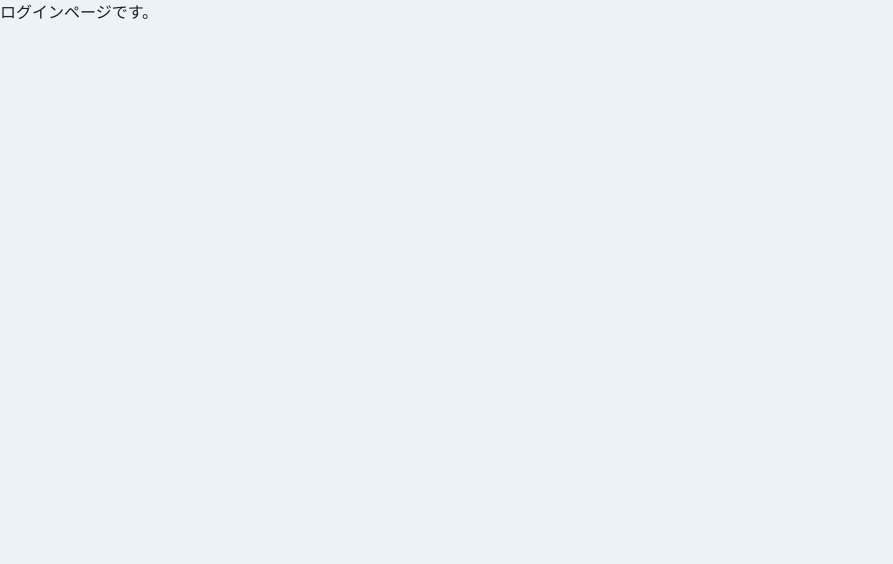
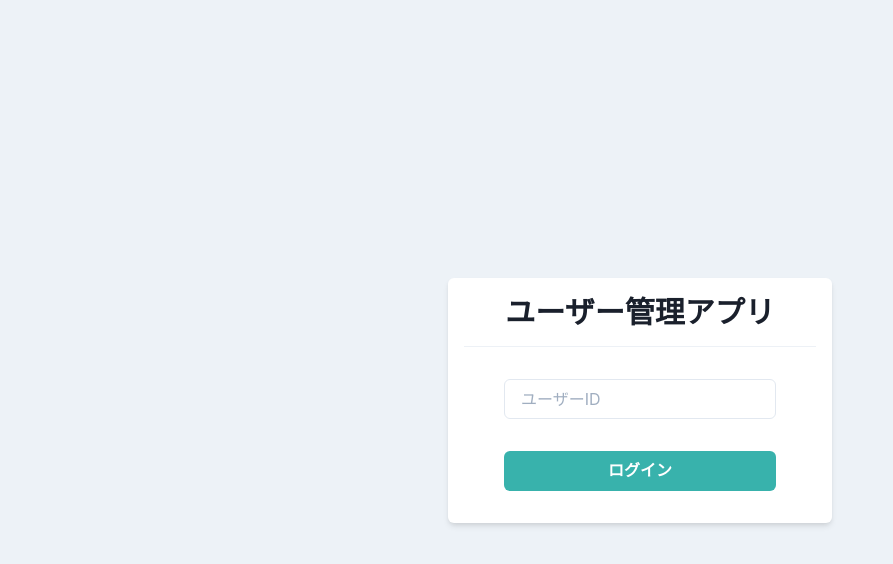
Before and after one commit to rewdaraw/react-intermediate-practice-app, a React (Create React App) app: page / in a window 1280 px wide. Shown: the top 564 px of the page, without its empty margins (0-893 px from the left). Built offline with nearby package versions, Linux system fonts and the light colour scheme.

Commit message:
create login view

```diff
--- a/src/components/pages/Login.tsx
+++ b/src/components/pages/Login.tsx
@@ -1,5 +1,24 @@
 import React, { memo, VFC } from "react";
 
+import { Box, Divider, Flex, Heading, Stack } from "@chakra-ui/layout";
+import { Input } from "@chakra-ui/input";
+import { Button } from "@chakra-ui/button";
+
 export const Login: VFC = memo(() => {
-  return <p>ログインページです。</p>;
+  return (
+    <Flex align="center" justify="center" height="100vh">
+      <Box bg="white" w="sm" p={4} borderRadius="md" shadow="md">
+        <Heading as="h1" size="lg" textAlign="center">
+          ユーザー管理アプリ
+        </Heading>
+        <Divider my={4} />
+        <Stack spacing={8} py={4} px={10}>
+          <Input placeholder="ユーザーID" />
+          <Button bg="teal.400" color="white" _hover={{ opacity: 0.8 }}>
+            ログイン
+          </Button>
+        </Stack>
+      </Box>
+    </Flex>
+  );
 });
```
